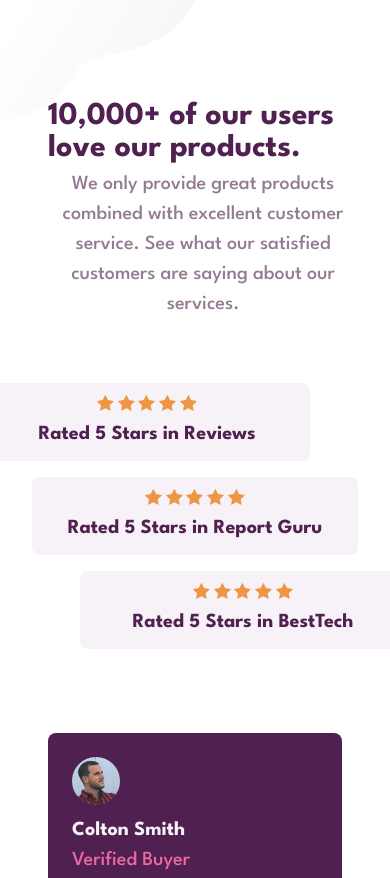
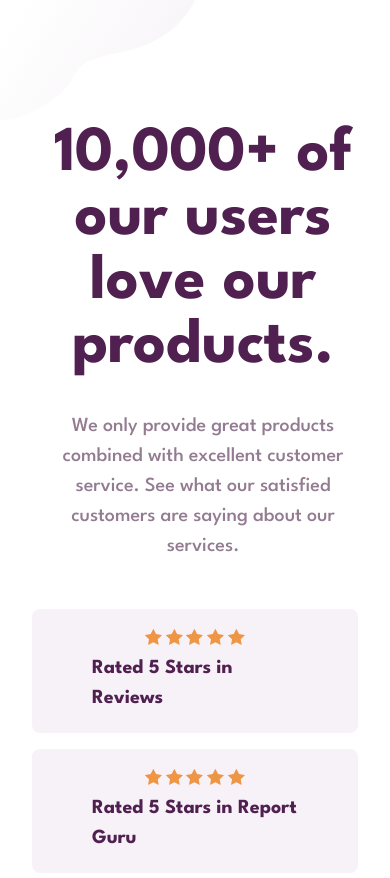
Before and after one commit to karimabdelghanyhefnawy1/Project-3, a plain HTML site: page index.html in a window 390 px wide. Shown: the top 878 px of the page. Drawn offline with Linux system fonts and the light colour scheme.

Commit message:
media queries

```diff
--- a/master.css
+++ b/master.css
@@ -20,40 +20,6 @@
 *::after {
     box-sizing: border-box;
 }
-@media (min-width: 50em) {
-    :root {
-        --fs-900: 4rem;
-    }
-    .split {
-        min-width: 18rem;
-        display: flex;
-        flex-direction: row;
-    }
-    main {
-        display: grid;
-        grid-template-columns: 1fr 1fr;
-        text-align: left;
-        gap: 3rem;
-    }
-    .intro {
-        grid-column: 1 / 2;
-    }
-    .ratings {
-        grid-column: 2 / 3;
-        align-self: center;
-    }
-    .quotes {
-        grid-column: 1 / -1;
-    }
-    h1 {
-        margin-left: auto;
-        margin-right: auto;
-    }
-    .ratings li {
-        display: flex;
-        padding: 1em 3em;
-    }
-}
 body {
     font-family: var(--ff-primary);
     font-size: var(--fs-400);
@@ -67,6 +33,9 @@ body {
     background-repeat: no-repeat;
     background-size: 50%;
 }
+:root {
+    --fs-900: 4rem;
+}
 h1 {
     font-size: var(--fs-900);
     color: var(--clr-primary-700);
@@ -75,11 +44,13 @@ h1 {
     margin-bottom: .25rem;
     font-weight: 800;
     text-align: left;
+    margin-left: auto;
+    margin-right: auto;
  }
 .lead {
     font-size: var(--fs-500);
 }
-.ratings > li::before{
+.ratings li::before{
     content: '';
     width: 100px;
     height: 1rem;
@@ -139,6 +110,8 @@ select {
     max-width: 25rem;
     margin-left: auto;
     margin-right: auto;
+    display: flex;
+    padding: 1em 3em;
 }
 .flow-content > * + * {
     margin-top: var(--flow-space, 1rem);
@@ -148,6 +121,15 @@ select {
 }
 .ratings {
     --flow-space: 1rem;
+    grid-column: 2 / 3;
+    align-self: center;
+}
+.quotes {
+    grid-column: 1 / -1;
+}
+.intro {
+    margin-left: 1rem;
+    grid-column: 1 / 2;
 }
 .ratings img {
     display: inline-block;
@@ -188,11 +170,10 @@ p.lead {
     font-size: 1.25rem;
 }
 main {
+    gap: 3rem 1rem;
     display: grid;
-    gap: 3rem 1rem;
-}
-.intro {
-    margin-left: 1rem;
+    grid-template-columns: 1fr 1fr;
+    text-align: left;
 }
 li:first-of-type {
     transform: translateX(-3rem);
@@ -210,3 +191,48 @@ li:last-of-type {
 .quotes  li:nth-child(3) {
     transform: translateY(3rem);
 }
+.split {
+        min-width: 18rem;
+        display: flex;
+        flex-direction: row;
+    }
+    @media screen and (max-width: 800px  ){
+        main {
+        width:100% ;
+        display: flex;
+        flex-direction: column;
+        }
+        li:last-of-type {
+            transform: none;
+        }
+        li:first-of-type {
+            transform: none ;
+        }
+        .split {
+            display: grid;
+            gap: 2rem;
+        }
+        h1 {
+        text-align: center;
+        margin-bottom: 2rem;
+        }
+        p.lead {
+        text-align: center;
+        }
+        .ratings > li {
+            display: block;
+        }
+        li {
+            margin: 0;
+        }
+        .split.a-center {
+            text-align: left;
+        }
+        .split.a-center {
+            display: flex;
+            flex-direction: row;
+        }
+        li::before {
+            margin: 0%;
+        }
+    }
```
Also changed, not shown: index.html (+2 -2 lines).
